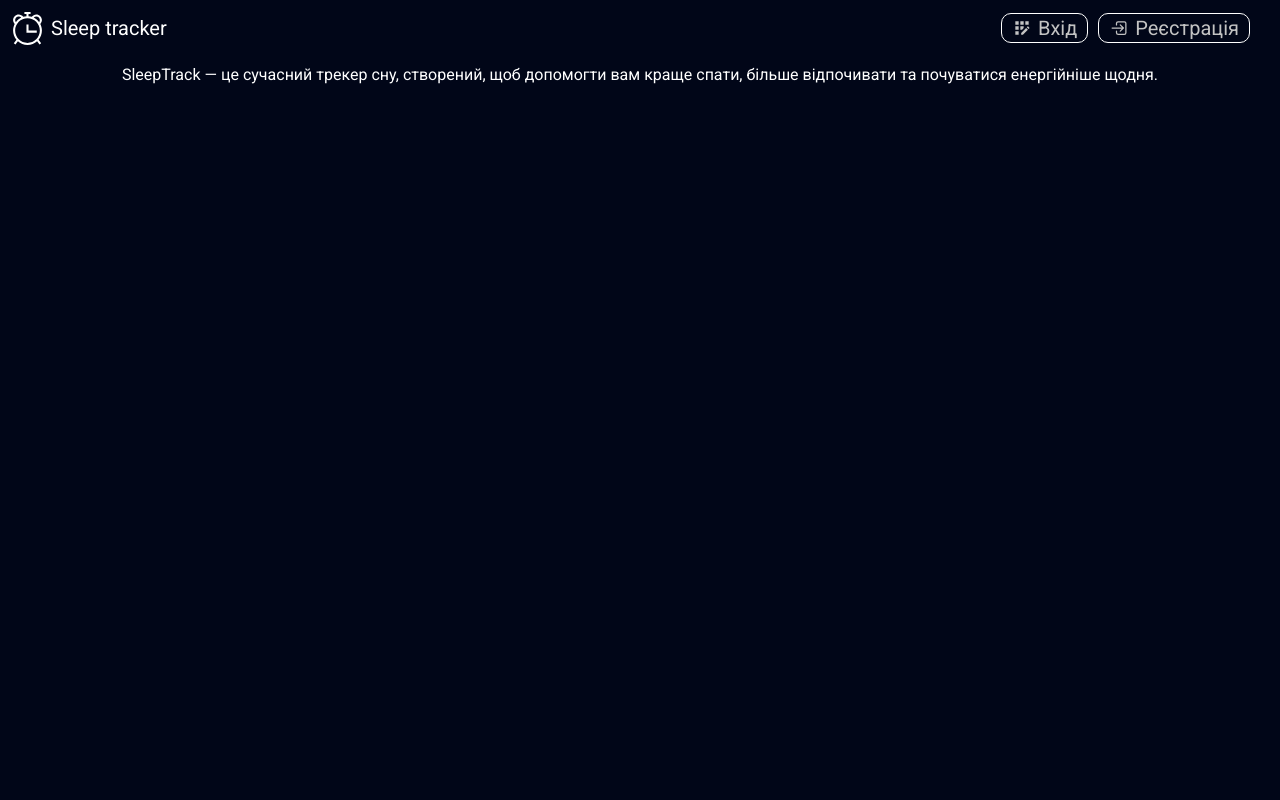
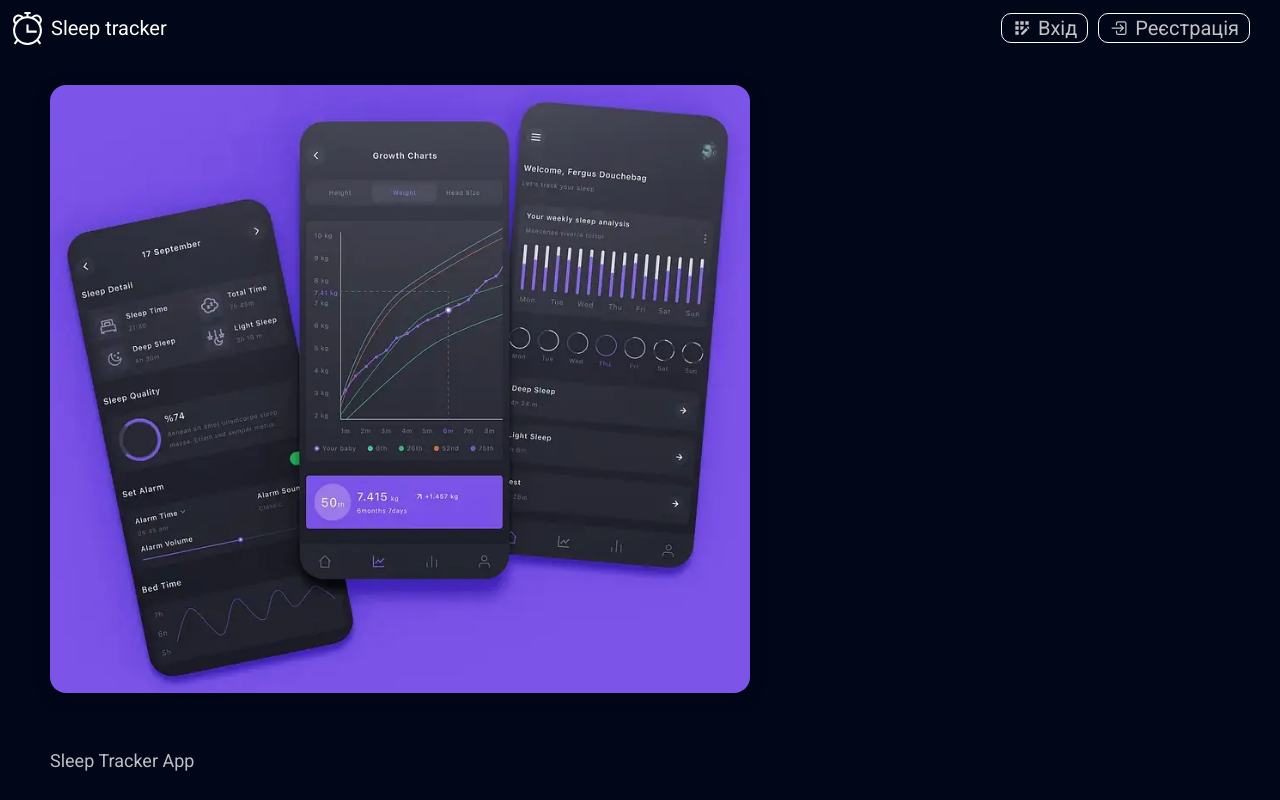
Before and after one commit to Nik91K/SleepTracker, a React (Vite) app: page / in a window 1280 px wide. Shown: the top 800 px of the page. Built offline with nearby package versions, Linux system fonts and the light colour scheme.

Commit message:
updated main page

```diff
--- a/src/App.css
+++ b/src/App.css
@@ -1,8 +1,30 @@
-.app {
-    display: flex;
-    align-items: center;
-    justify-content: center;
-    width: 100%;
-    height: 100%;
-    margin-top: 20px;
+.main-page-top-block {
+  display: flex;
+  align-items: center;
+  justify-content: space-between;
+  gap: 40px;
+  padding: 40px;
+  margin: 0 auto;
+  flex-wrap: wrap;
 }
+
+.main-page-img {
+  width: 100%;
+  max-width: 700px;
+  height: auto;
+  border-radius: 16px;
+  box-shadow: 0 4px 20px rgba(0, 0, 0, 0.1);
+  object-fit: cover;
+  flex: 1 1 40%;
+}
+
+@media (max-width: 768px) {
+  .main-page-top-block {
+    flex-direction: column;
+    padding: 20px;
+  }
+
+  .main-page-img {
+    max-width: 100%;
+  }
+}
--- a/src/App.tsx
+++ b/src/App.tsx
@@ -1,13 +1,15 @@
 import LayoutPage from './layoutPage/layoutPage'
-
+import TopBlock from './components/Layout/MainPage/TopBlock/index'
+import MainImage from './assets/main-page-images/original-56917166d4465051909320a17201bec.webp'
 import './App.css'
 
 function App() {
 
   return (
     <LayoutPage title="Головна сторінка">
-      <div className="app">
-        <p>SleepTrack — це сучасний трекер сну, створений, щоб допомогти вам краще спати, більше відпочивати та почуватися енергійніше щодня.</p>
+      <div className="main-page-top-block">
+        <img src={MainImage} alt="" className='main-page-img'/>
+        <TopBlock title='Sleep Tracker App' subtitle='Wake up fresh' description='Сучасний трекер сну, створений, щоб допомогти вам краще спати'/>
       </div>
     </LayoutPage>
   )
```
